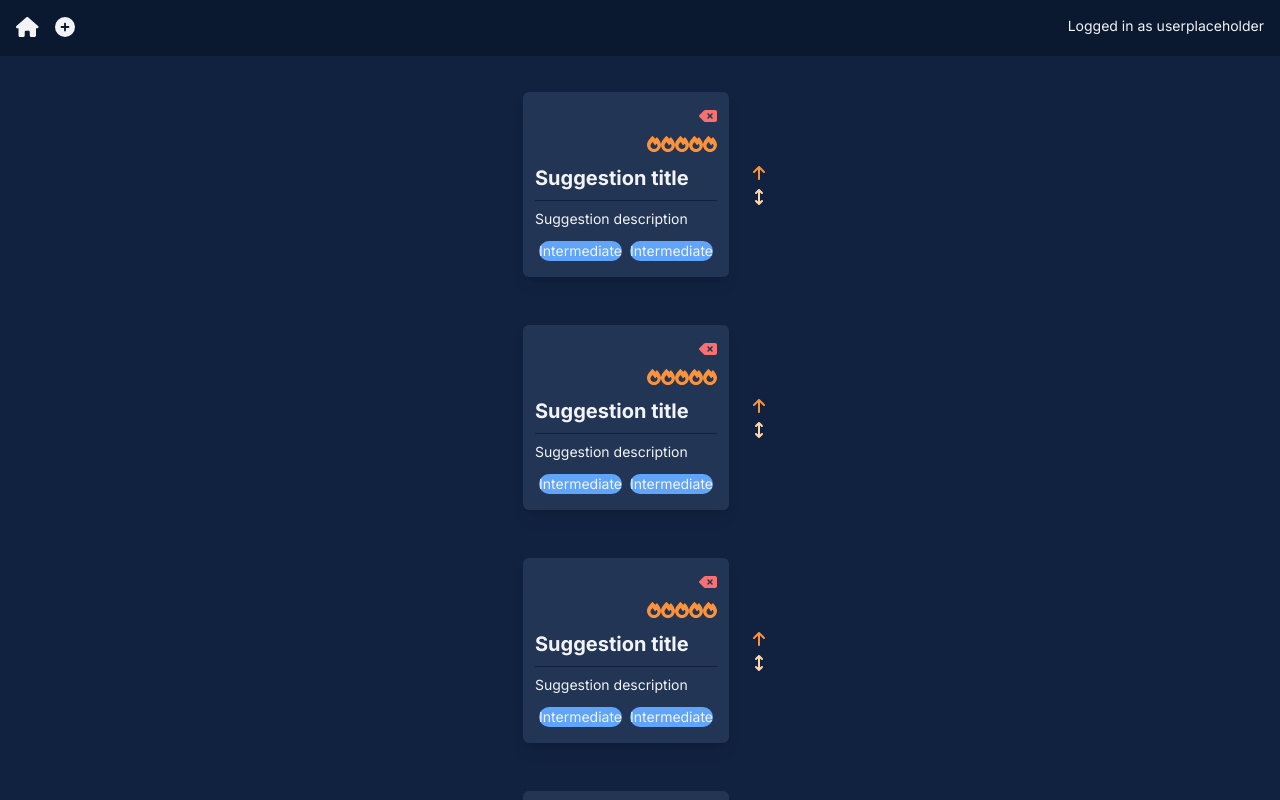
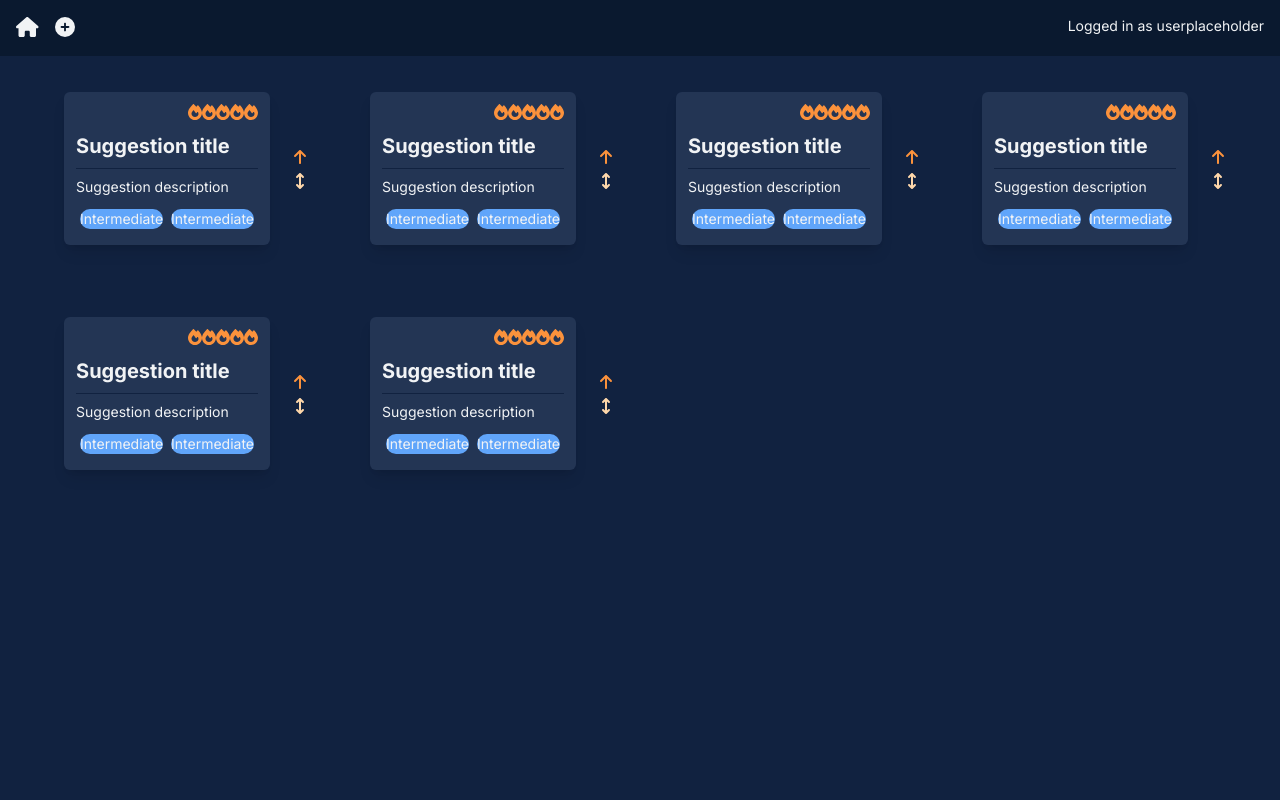
Before and after one commit to IanStroemkjaerJensen/oss-app, a Next.js app: page / in a window 1280 px wide. Built offline with nearby package versions, Linux system fonts and the light colour scheme.

Commit message:
Changed grid into rows instead column. Removed Deletebutton from SuggestionCard as it will only be used on the specific suggestion if accessed by the original poster

```diff
--- a/app/(components)/SuggestionCard.jsx
+++ b/app/(components)/SuggestionCard.jsx
@@ -6,9 +6,6 @@ import Label from "./Label";
 const SuggestionCard = () => {
   return (
     <div className="flex flex-col bg-card hover:bg-card-hover rounded-md shadow-lg p-3 m-2 w-fit">
-      <div className=" ml-auto mb-2">
-        <DeleteButton />
-      </div>
       <div className="flex mb-3 ml-auto">
         <PopularityDisplay />
       </div>
--- a/app/page.jsx
+++ b/app/page.jsx
@@ -4,8 +4,16 @@ import VotingCard from "./(components)/VotingCard";
 
 const DashBoard = () => {
   return (
-    <div className="p-5 flex justify-center items-center">
-      <div className="lg:grid gap-4">
+    <div className="p-5 flex justify-center items-center ">
+      <div className="lg:grid grid-cols-2 xl:grid-cols-4 gap-10">
+        <VotingCard>
+          <SuggestionCard />
+        </VotingCard>
+
+        <VotingCard>
+          <SuggestionCard />
+        </VotingCard>
+
         <VotingCard>
           <SuggestionCard />
         </VotingCard>
```
